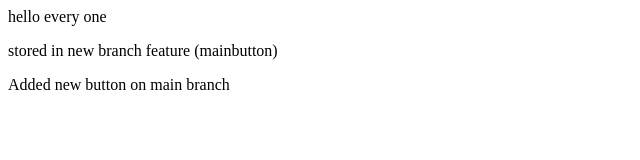
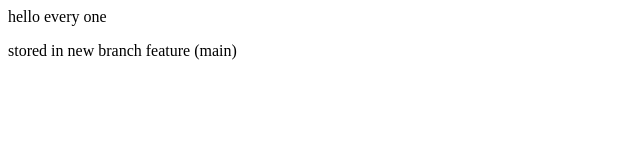
Before and after one commit to Yuva7019/localrepo1, a plain HTML site: page index.html in a window 1280 px wide. Shown: the whole page, without its empty margins (0-640 px from the left). Drawn offline with Linux system fonts and the light colour scheme.

```diff
--- a/index.html
+++ b/index.html
@@ -1,5 +1,4 @@
 <html>
     <p> hello every one</p>
-    <p>stored in new branch feature (mainbutton)</p>
-    <p>Added new button on main branch</p>
+    <p>stored in new branch feature (main)</p>
 </html>
```
